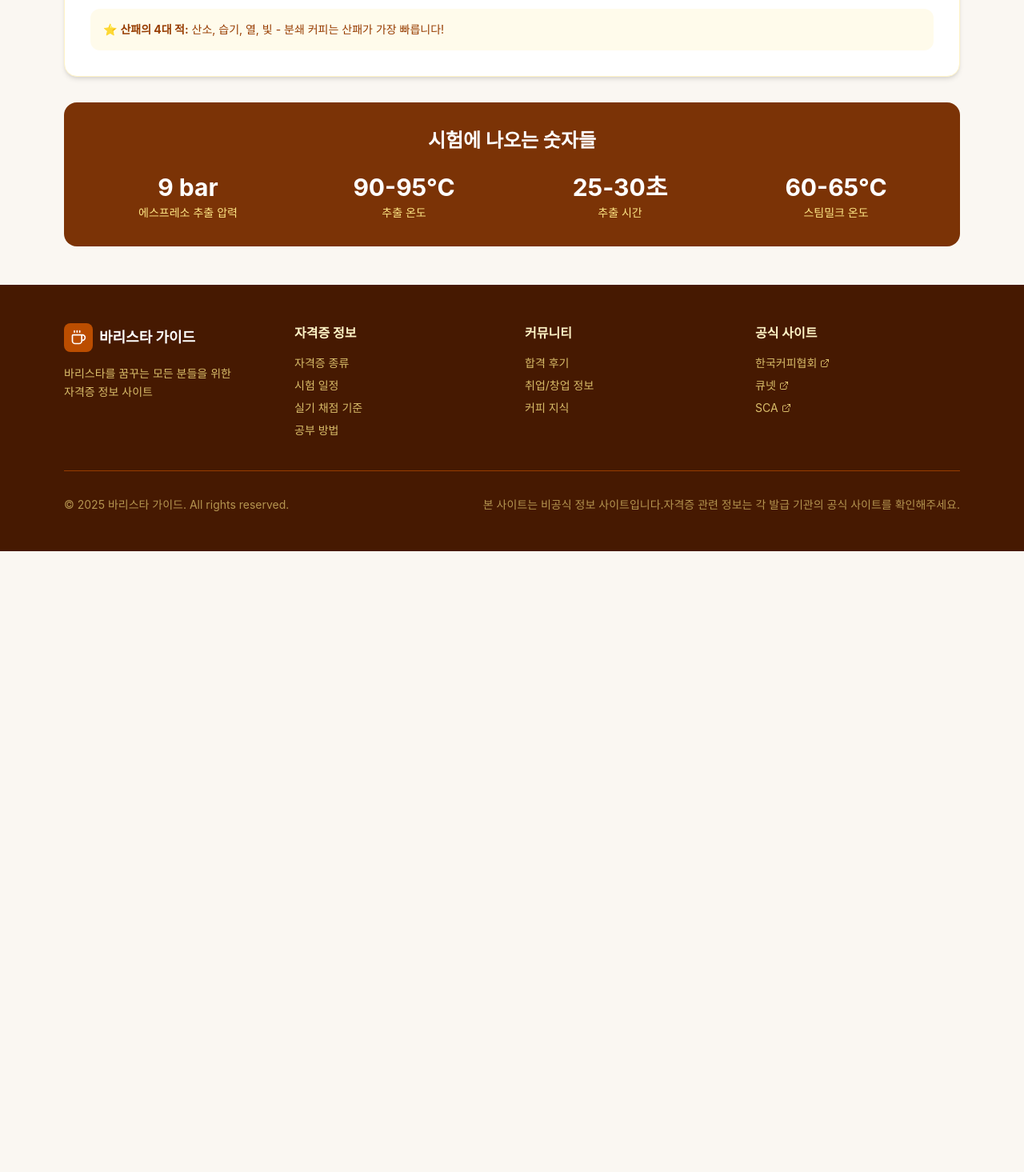
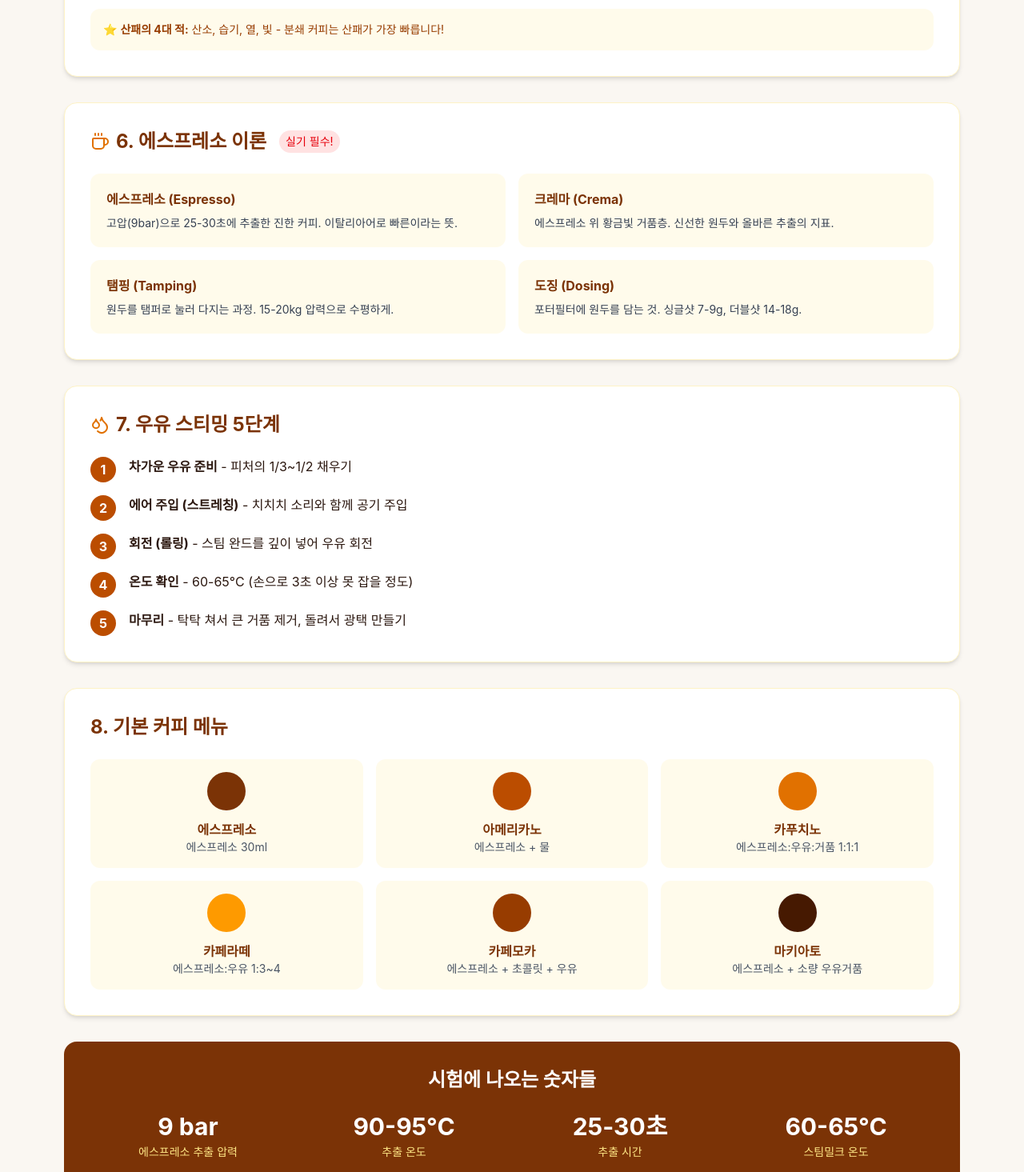
Before and after one commit to fr664731-dot/barista-guide, a Next.js app: page /coffee-knowledge in a window 1280 px wide. Shown: the part 3039-4504 px from the top of the page at 80% size. Before the commit the page ends 3728 px from the top, so only its background shows below. Built offline with nearby package versions, Linux system fonts and the light colour scheme.

Commit message:
에스프레소 이론, 우유 스티밍, 커피 메뉴 추가

```diff
--- a/src/app/coffee-knowledge/page.tsx
+++ b/src/app/coffee-knowledge/page.tsx
@@ -177,6 +177,100 @@ export default function CoffeeKnowledgePage() {
           </div>
         </div>
 
+        {/* 6. 에스프레소 이론 */}
+        <div className="bg-white rounded-2xl shadow-md border border-amber-100 p-8 mb-8">
+          <h2 className="text-2xl font-bold text-amber-900 mb-6 flex items-center gap-2">
+            <Coffee className="w-6 h-6 text-amber-600" />
+            6. 에스프레소 이론
+            <span className="text-sm font-normal text-red-600 bg-red-100 px-2 py-1 rounded-full ml-2">실기 필수!</span>
+          </h2>
+          <div className="grid md:grid-cols-2 gap-4">
+            <div className="bg-amber-50 rounded-xl p-5">
+              <h3 className="font-bold text-amber-900 mb-2">에스프레소 (Espresso)</h3>
+              <p className="text-sm text-gray-700">고압(9bar)으로 25-30초에 추출한 진한 커피. 이탈리아어로 빠른이라는 뜻.</p>
+            </div>
+            <div className="bg-amber-50 rounded-xl p-5">
+              <h3 className="font-bold text-amber-900 mb-2">크레마 (Crema)</h3>
+              <p className="text-sm text-gray-700">에스프레소 위 황금빛 거품층. 신선한 원두와 올바른 추출의 지표.</p>
+            </div>
+            <div className="bg-amber-50 rounded-xl p-5">
+              <h3 className="font-bold text-amber-900 mb-2">탬핑 (Tamping)</h3>
+              <p className="text-sm text-gray-700">원두를 탬퍼로 눌러 다지는 과정. 15-20kg 압력으로 수평하게.</p>
+            </div>
+            <div className="bg-amber-50 rounded-xl p-5">
+              <h3 className="font-bold text-amber-900 mb-2">도징 (Dosing)</h3>
+              <p className="text-sm text-gray-700">포터필터에 원두를 담는 것. 싱글샷 7-9g, 더블샷 14-18g.</p>
+            </div>
+          </div>
+        </div>
+
+        {/* 7. 우유 스티밍 */}
+        <div className="bg-white rounded-2xl shadow-md border border-amber-100 p-8 mb-8">
+          <h2 className="text-2xl font-bold text-amber-900 mb-6 flex items-center gap-2">
+            <Droplets className="w-6 h-6 text-amber-600" />
+            7. 우유 스티밍 5단계
+          </h2>
+          <div className="space-y-4">
+            <div className="flex gap-4 items-start">
+              <div className="bg-amber-700 text-white w-8 h-8 rounded-full flex items-center justify-center font-bold">1</div>
+              <div><strong>차가운 우유 준비</strong> - 피처의 1/3~1/2 채우기</div>
+            </div>
+            <div className="flex gap-4 items-start">
+              <div className="bg-amber-700 text-white w-8 h-8 rounded-full flex items-center justify-center font-bold">2</div>
+              <div><strong>에어 주입 (스트레칭)</strong> - 치치치 소리와 함께 공기 주입</div>
+            </div>
+            <div className="flex gap-4 items-start">
+              <div className="bg-amber-700 text-white w-8 h-8 rounded-full flex items-center justify-center font-bold">3</div>
+              <div><strong>회전 (롤링)</strong> - 스팀 완드를 깊이 넣어 우유 회전</div>
+            </div>
+            <div className="flex gap-4 items-start">
+              <div className="bg-amber-700 text-white w-8 h-8 rounded-full flex items-center justify-center font-bold">4</div>
+              <div><strong>온도 확인</strong> - 60-65°C (손으로 3초 이상 못 잡을 정도)</div>
+            </div>
+            <div className="flex gap-4 items-start">
+              <div className="bg-amber-700 text-white w-8 h-8 rounded-full flex items-center justify-center font-bold">5</div>
+              <div><strong>마무리</strong> - 탁탁 쳐서 큰 거품 제거, 돌려서 광택 만들기</div>
+            </div>
+          </div>
+        </div>
+
+        {/* 8. 기본 커피 메뉴 */}
+        <div className="bg-white rounded-2xl shadow-md border border-amber-100 p-8 mb-8">
+          <h2 className="text-2xl font-bold text-amber-900 mb-6">8. 기본 커피 메뉴</h2>
+          <div className="grid grid-cols-2 md:grid-cols-3 gap-4">
+            <div className="bg-amber-50 rounded-xl p-4 text-center">
+              <div className="w-12 h-12 bg-amber-900 rounded-full mx-auto mb-3"></div>
+              <h3 className="font-bold text-amber-900">에스프레소</h3>
+              <p className="text-sm text-gray-600">에스프레소 30ml</p>
+            </div>
+            <div className="bg-amber-50 rounded-xl p-4 text-center">
+              <div className="w-12 h-12 bg-amber-700 rounded-full mx-auto mb-3"></div>
+              <h3 className="font-bold text-amber-900">아메리카노</h3>
+              <p className="text-sm text-gray-600">에스프레소 + 물</p>
+            </div>
+            <div className="bg-amber-50 rounded-xl p-4 text-center">
+              <div className="w-12 h-12 bg-amber-600 rounded-full mx-auto mb-3"></div>
+              <h3 className="font-bold text-amber-900">카푸치노</h3>
+              <p className="text-sm text-gray-600">에스프레소:우유:거품 1:1:1</p>
+            </div>
+            <div className="bg-amber-50 rounded-xl p-4 text-center">
+              <div className="w-12 h-12 bg-amber-500 rounded-full mx-auto mb-3"></div>
+              <h3 className="font-bold text-amber-900">카페라떼</h3>
+              <p className="text-sm text-gray-600">에스프레소:우유 1:3~4</p>
+            </div>
+            <div className="bg-amber-50 rounded-xl p-4 text-center">
+              <div className="w-12 h-12 bg-amber-800 rounded-full mx-auto mb-3"></div>
+              <h3 className="font-bold text-amber-900">카페모카</h3>
+              <p className="text-sm text-gray-600">에스프레소 + 초콜릿 + 우유</p>
+            </div>
+            <div className="bg-amber-50 rounded-xl p-4 text-center">
+              <div className="w-12 h-12 bg-amber-950 rounded-full mx-auto mb-3"></div>
+              <h3 className="font-bold text-amber-900">마키아토</h3>
+              <p className="text-sm text-gray-600">에스프레소 + 소량 우유거품</p>
+            </div>
+          </div>
+        </div>
+
         {/* 시험 필수 숫자 */}
         <div className="bg-amber-900 text-white rounded-2xl p-8">
           <h2 className="text-2xl font-bold mb-6 text-center">시험에 나오는 숫자들</h2>
```
